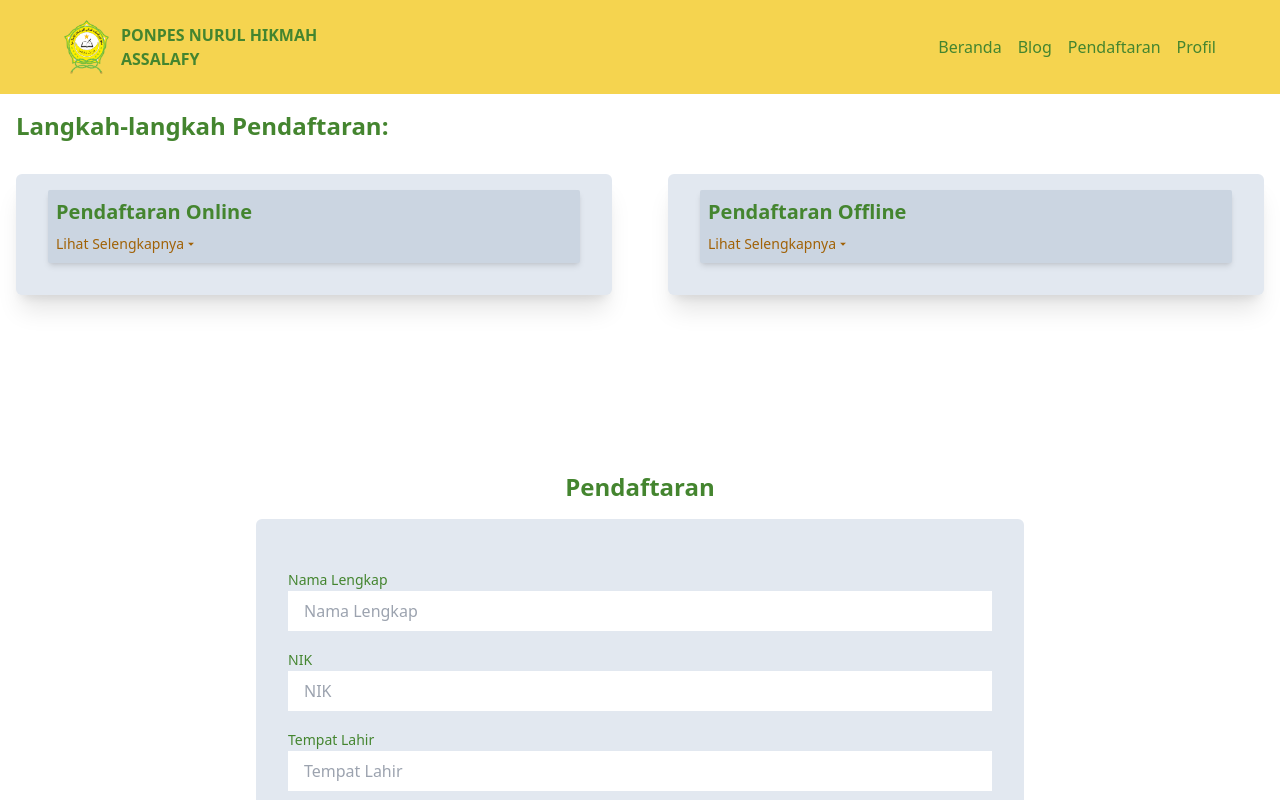
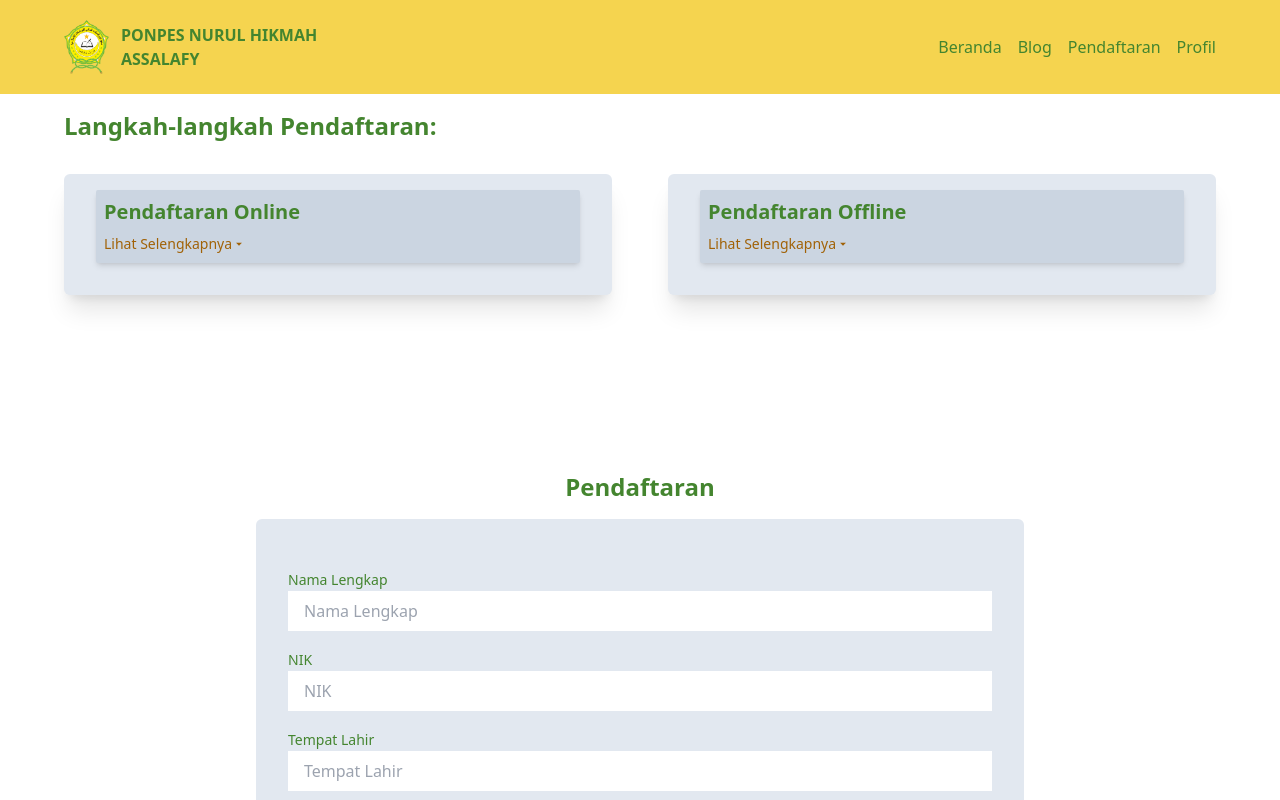
Before and after one commit to AchmadFajarN/website_pesantren, a React (Vite) app in the folder FrontEnd/: page /pendaftaran in a window 1280 px wide. Shown: the top 800 px of the page. Built offline with nearby package versions, Linux system fonts and the light colour scheme.

Commit message:
fix nav container in registration page

```diff
--- a/FrontEnd/src/pages/Pendaftaran.jsx
+++ b/FrontEnd/src/pages/Pendaftaran.jsx
@@ -96,9 +96,9 @@
     }))
   }
   return (
-    <div className='max-w-screen-md md:max-w-screen-xl overflow-x-hidden'>
+    <div className='w-screen overflow-x-hidden'>
       <Navbar />
-      <main className='h-full min-h-screen px-4 mb-10'>
+      <main className='h-full min-h-screen md:px-[4rem] px-4 mb-10'>
         <RegisInfo />
         <div id='form' className='flex flex-col justify-center items-center'>
           <h1 className='text-center mt-4 text-dark-green font-bold text-2xl'>Pendaftaran</h1>
```
